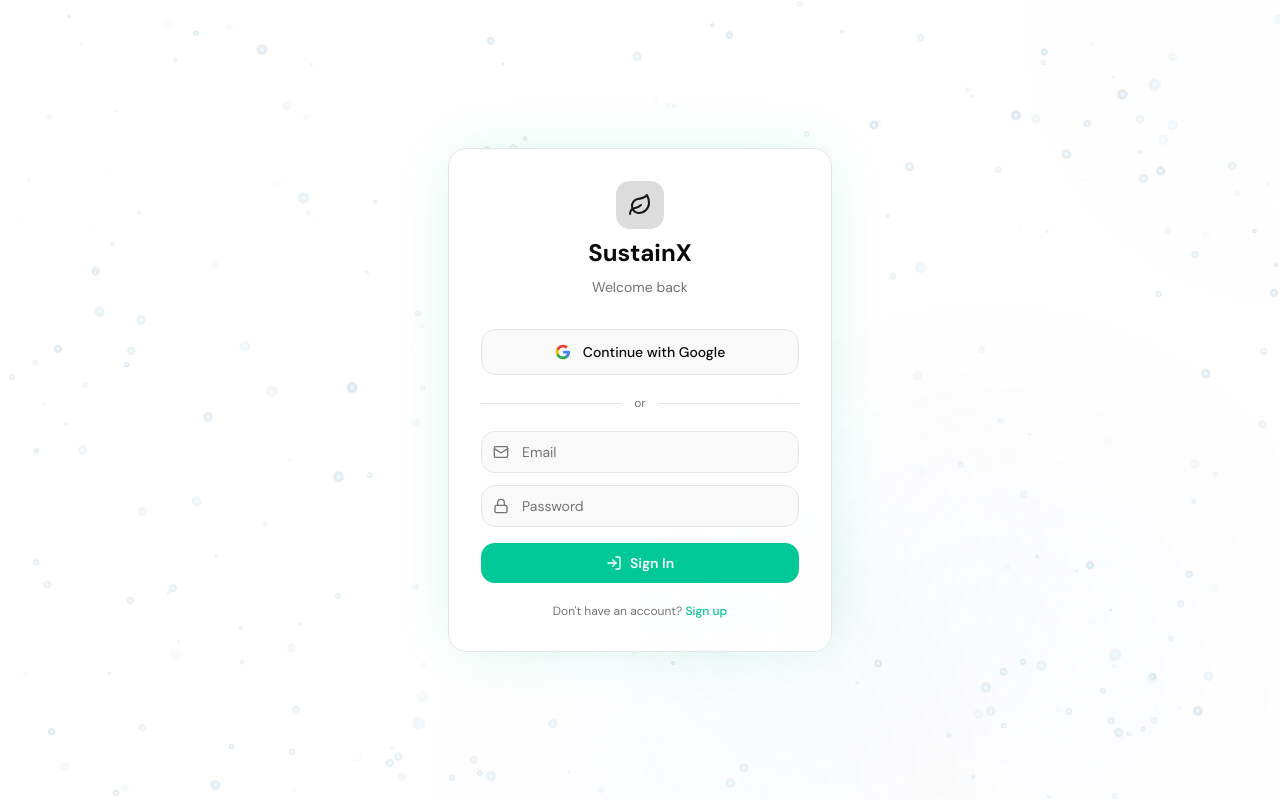
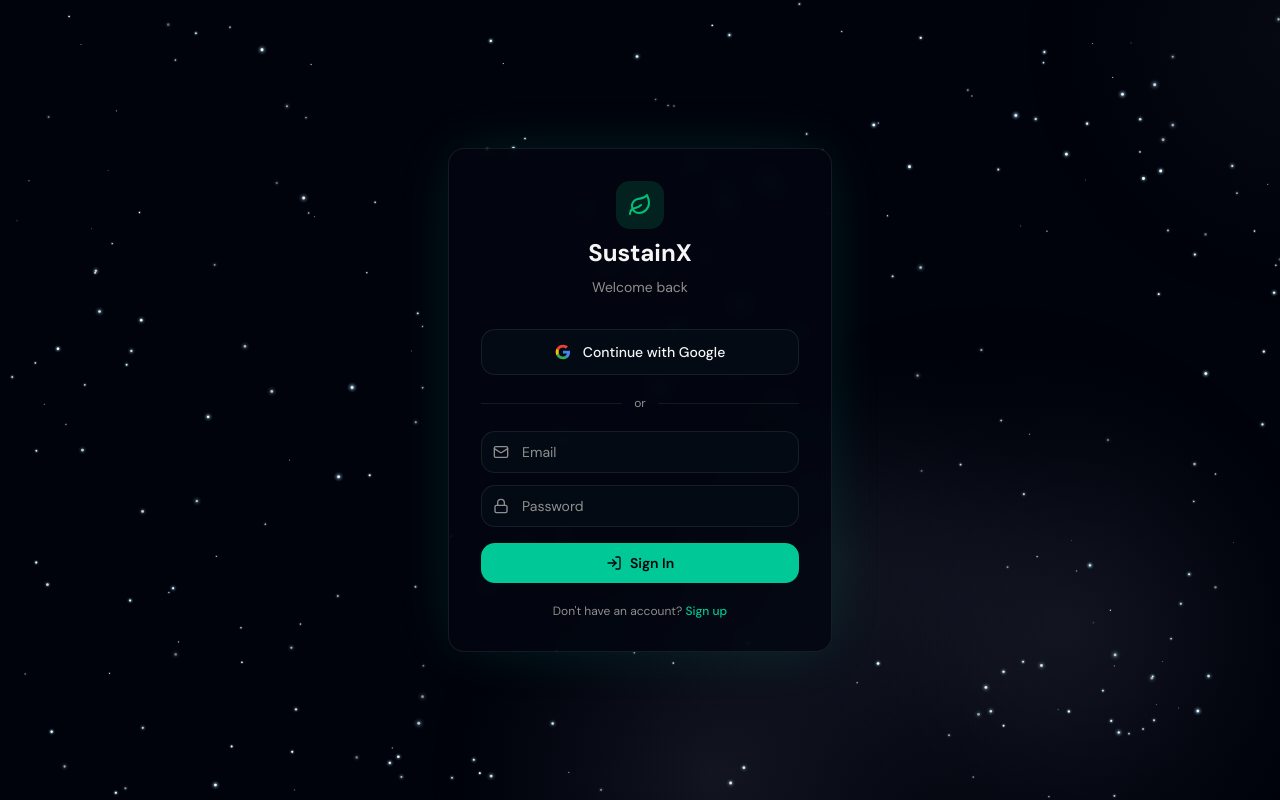
Before and after one commit to Pavana123-2007/SustainX, a React (Vite) app: page /login in a window 1280 px wide. Built offline with nearby package versions, Linux system fonts and the light colour scheme; no server answers.

Commit message:
fix: restore dark theme CSS that was overwritten

```diff
--- a/src/pages/index.css
+++ b/src/pages/index.css
@@ -1,12 +1,6 @@
 @import url('https://fonts.googleapis.com/css2?family=Space+Grotesk:wght@400;500;600;700&family=DM+Sans:wght@400;500;600;700&display=swap');
 
 @import 'tailwindcss';
-
-@import "tw-animate-css";
-
-@import "shadcn/tailwind.css";
-
-@import "@fontsource-variable/geist";
 @plugin "@tailwindcss/typography";
 
 @custom-variant dark (&:is(.dark *));
@@ -26,37 +20,37 @@
   -moz-osx-font-smoothing: grayscale;
 
   --radius: 0.625rem;
-  --background: oklch(1 0 0);
-  --foreground: oklch(0.145 0 0);
-  --card: oklch(1 0 0);
-  --card-foreground: oklch(0.145 0 0);
-  --popover: oklch(1 0 0);
-  --popover-foreground: oklch(0.145 0 0);
-  --primary: oklch(0.205 0 0);
-  --primary-foreground: oklch(0.985 0 0);
-  --secondary: oklch(0.97 0 0);
-  --secondary-foreground: oklch(0.205 0 0);
-  --muted: oklch(0.97 0 0);
-  --muted-foreground: oklch(0.556 0 0);
-  --accent: oklch(0.97 0 0);
-  --accent-foreground: oklch(0.205 0 0);
-  --destructive: oklch(0.577 0.245 27.325);
-  --border: oklch(0.922 0 0);
-  --input: oklch(0.922 0 0);
-  --ring: oklch(0.708 0 0);
-  --chart-1: oklch(0.87 0 0);
-  --chart-2: oklch(0.556 0 0);
-  --chart-3: oklch(0.439 0 0);
-  --chart-4: oklch(0.371 0 0);
-  --chart-5: oklch(0.269 0 0);
-  --sidebar: oklch(0.985 0 0);
-  --sidebar-foreground: oklch(0.145 0 0);
-  --sidebar-primary: oklch(0.205 0 0);
-  --sidebar-primary-foreground: oklch(0.985 0 0);
-  --sidebar-accent: oklch(0.97 0 0);
-  --sidebar-accent-foreground: oklch(0.205 0 0);
-  --sidebar-border: oklch(0.922 0 0);
-  --sidebar-ring: oklch(0.708 0 0);
+  --background: oklch(0.10 0.03 255);
+  --foreground: oklch(0.97 0 0);
+  --card: oklch(0.13 0.025 255);
+  --card-foreground: oklch(0.97 0 0);
+  --popover: oklch(0.12 0.028 255);
+  --popover-foreground: oklch(0.97 0 0);
+  --primary: oklch(0.7 0.18 160);
+  --primary-foreground: oklch(1 0 0);
+  --secondary: oklch(0.16 0.025 250);
+  --secondary-foreground: oklch(0.95 0 0);
+  --muted: oklch(0.20 0.02 255);
+  --muted-foreground: oklch(0.65 0 0);
+  --accent: oklch(0.68 0.15 180);
+  --accent-foreground: oklch(1 0 0);
+  --destructive: oklch(0.65 0.2 30);
+  --border: oklch(1 0 0 / 8%);
+  --input: oklch(1 0 0 / 10%);
+  --ring: oklch(0.7 0.18 160);
+  --chart-1: oklch(0.7 0.18 160);
+  --chart-2: oklch(0.68 0.15 180);
+  --chart-3: oklch(0.65 0.2 30);
+  --chart-4: oklch(0.75 0.15 90);
+  --chart-5: oklch(0.6 0.2 280);
+  --sidebar: oklch(0.11 0.03 255);
+  --sidebar-foreground: oklch(0.97 0 0);
+  --sidebar-primary: oklch(0.7 0.18 160);
+  --sidebar-primary-foreground: oklch(1 0 0);
+  --sidebar-accent: oklch(0.16 0.025 250);
+  --sidebar-accent-foreground: oklch(0.95 0 0);
+  --sidebar-border: oklch(1 0 0 / 8%);
+  --sidebar-ring: oklch(0.7 0.18 160);
 }
 
 @theme inline {
@@ -95,11 +89,7 @@
   --color-sidebar-accent-foreground: var(--sidebar-accent-foreground);
   --color-sidebar-border: var(--sidebar-border);
   --color-sidebar-ring: var(--sidebar-ring);
-  --font-heading: var(--font-sans);
-  --font-sans: 'Geist Variable', sans-serif;
-  --radius-2xl: calc(var(--radius) * 1.8);
-  --radius-3xl: calc(var(--radius) * 2.2);
-  --radius-4xl: calc(var(--radius) * 2.6);
+  --font-heading: 'Space Grotesk', sans-serif;
 }
 
 @layer base {
@@ -123,45 +113,8 @@
     50% { background-position: 100% 50%; }
     100% { background-position: 0% 50%; }
   }
-  html {
-    @apply font-sans;
-  }
 }
 
 @utility container {
   margin-inline: auto;
 }
-
-.dark {
-  --background: oklch(0.145 0 0);
-  --foreground: oklch(0.985 0 0);
-  --card: oklch(0.205 0 0);
-  --card-foreground: oklch(0.985 0 0);
-  --popover: oklch(0.205 0 0);
-  --popover-foreground: oklch(0.985 0 0);
-  --primary: oklch(0.922 0 0);
-  --primary-foreground: oklch(0.205 0 0);
-  --secondary: oklch(0.269 0 0);
-  --secondary-foreground: oklch(0.985 0 0);
-  --muted: oklch(0.269 0 0);
-  --muted-foreground: oklch(0.708 0 0);
-  --accent: oklch(0.269 0 0);
-  --accent-foreground: oklch(0.985 0 0);
-  --destructive: oklch(0.704 0.191 22.216);
-  --border: oklch(1 0 0 / 10%);
-  --input: oklch(1 0 0 / 15%);
-  --ring: oklch(0.556 0 0);
-  --chart-1: oklch(0.87 0 0);
-  --chart-2: oklch(0.556 0 0);
-  --chart-3: oklch(0.439 0 0);
-  --chart-4: oklch(0.371 0 0);
-  --chart-5: oklch(0.269 0 0);
-  --sidebar: oklch(0.205 0 0);
-  --sidebar-foreground: oklch(0.985 0 0);
-  --sidebar-primary: oklch(0.488 0.243 264.376);
-  --sidebar-primary-foreground: oklch(0.985 0 0);
-  --sidebar-accent: oklch(0.269 0 0);
-  --sidebar-accent-foreground: oklch(0.985 0 0);
-  --sidebar-border: oklch(1 0 0 / 10%);
-  --sidebar-ring: oklch(0.556 0 0);
-}
```
